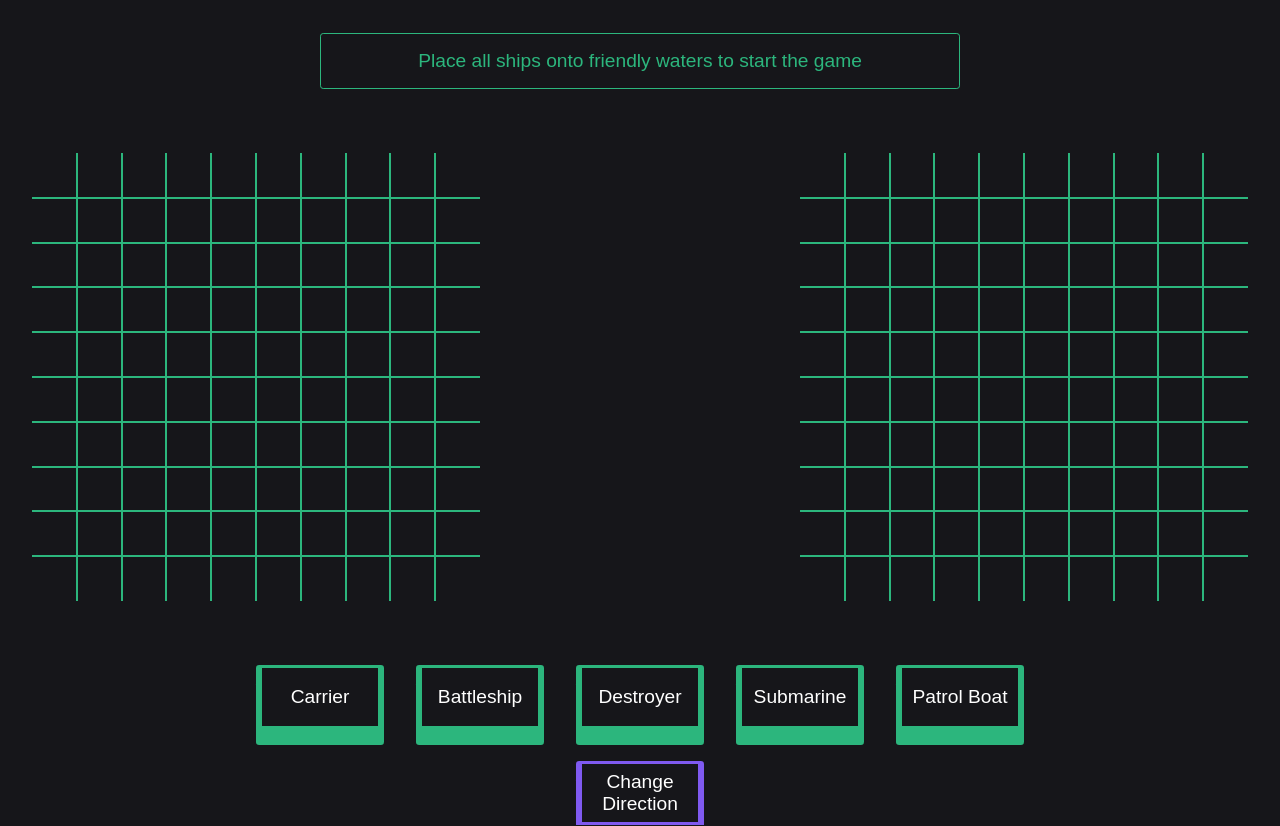
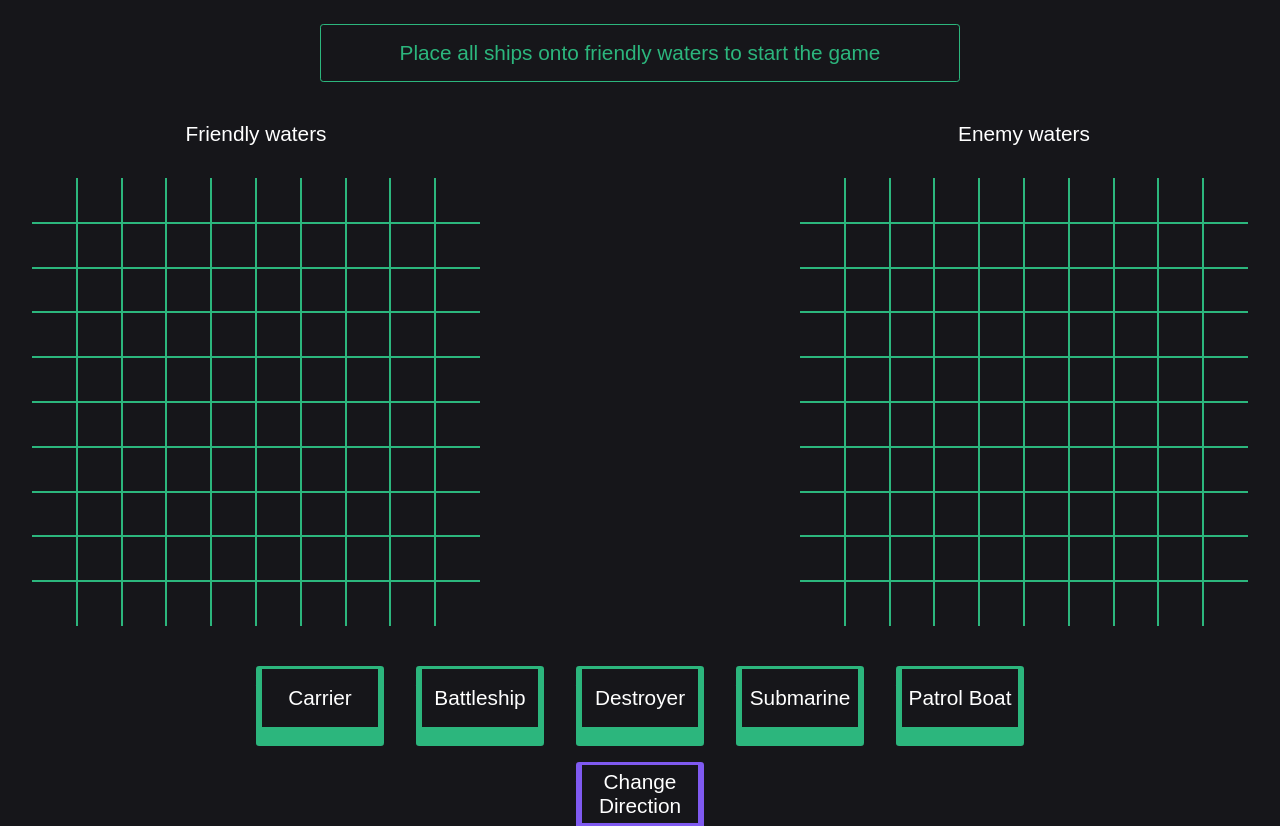
Before and after one commit to mell62/battleship, a website built with webpack: page src/index.html in a window 1280 px wide. Shown: the part 27-853 px from the top of the page. Built offline with nearby package versions, Linux system fonts and the light colour scheme; a web font is replaced by a local one.

Commit message:
Feat: Add headings to boards and update hero logo

```diff
--- a/src/index.html
+++ b/src/index.html
@@ -23,6 +23,8 @@
         </div>
       </div>
       <div class="boards-container">
+        <div class="player-board-container">
+          <div class="player-board-heading">Friendly waters</div>
           <div class="gameboard player-board">
             <div class="coord player-coord 0-0"></div>
             <div class="coord player-coord 1-0"></div>
@@ -125,6 +127,9 @@
             <div class="coord player-coord 8-9"></div>
             <div class="coord player-coord 9-9"></div>
           </div>
+        </div>
+        <div class="computer-board-container">
+          <div class="computer-board-heading">Enemy waters</div>
           <div class="gameboard computer-board">
             <div class="coord computer-coord 0-0"></div>
             <div class="coord computer-coord 1-0"></div>
@@ -228,6 +233,7 @@
             <div class="coord computer-coord 9-9"></div>
           </div>
         </div>
+      </div>
       <div class="player-ship-placement-module">
         <div class="player-ships-container">
           <button class="player-ship carrier">Carrier</button
--- a/src/styles/style.css
+++ b/src/styles/style.css
@@ -10,7 +10,7 @@ body {
   color: white;
   height: 100vh;
   font-family: "Tiny5", sans-serif;
-  font-size: 1.2rem;
+  font-size: 1.3rem;
 }
 
 #content {
@@ -19,7 +19,7 @@ body {
   justify-content: center;
   align-items: center;
   height: 100%;
-  gap: 4rem;
+  gap: 2.5rem;
 }
 
 .hero-container {
@@ -34,7 +34,7 @@ body {
 }
 
 .hero-logo {
-  width: 3rem;
+  width: 4rem;
   height: auto;
 }
 
@@ -52,6 +52,14 @@ body {
   justify-content: center;
   flex-wrap: wrap;
   gap: 20rem;
+}
+
+.player-board-container,
+.computer-board-container {
+  display: flex;
+  flex-direction: column;
+  align-items: center;
+  gap: 2rem;
 }
 
 .gameboard {
```
Also changed, not shown: src/images/logo.png, 1 other file. Lines whose indentation alone changed are shown as unchanged.
